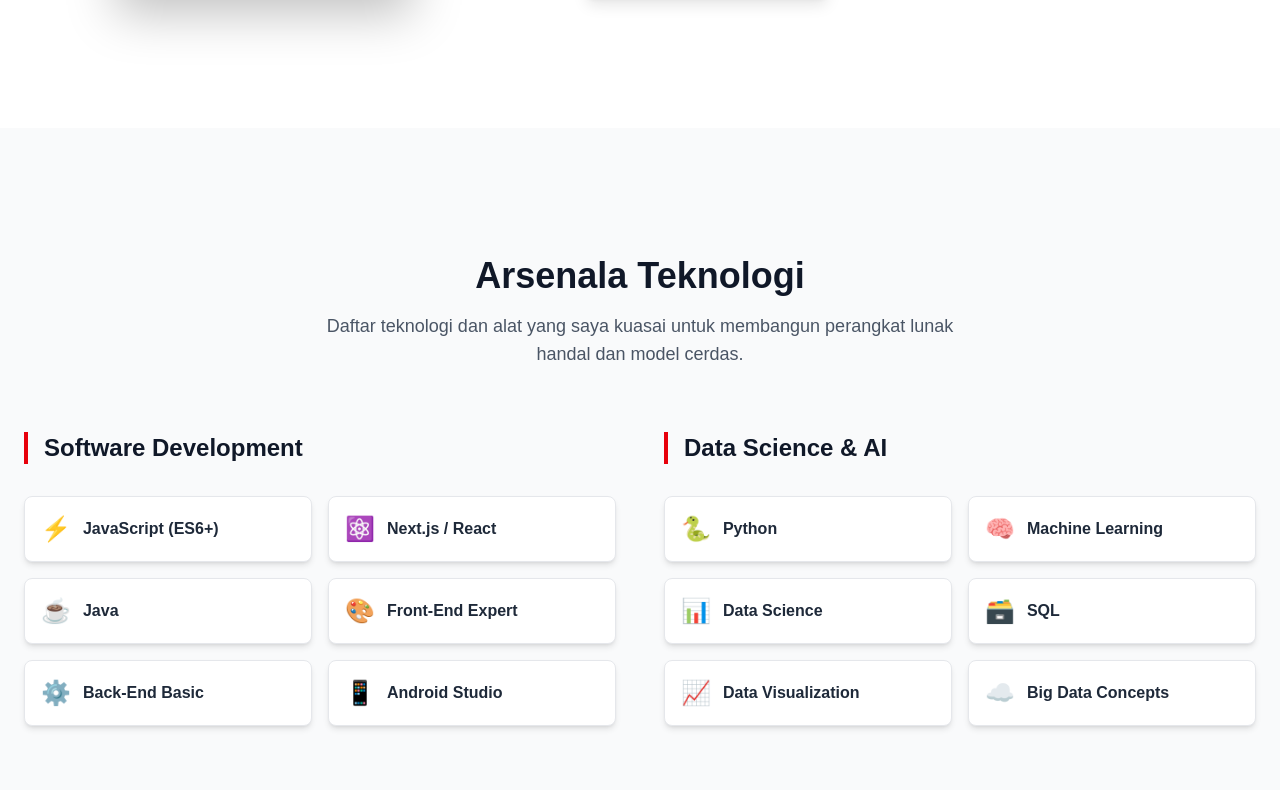
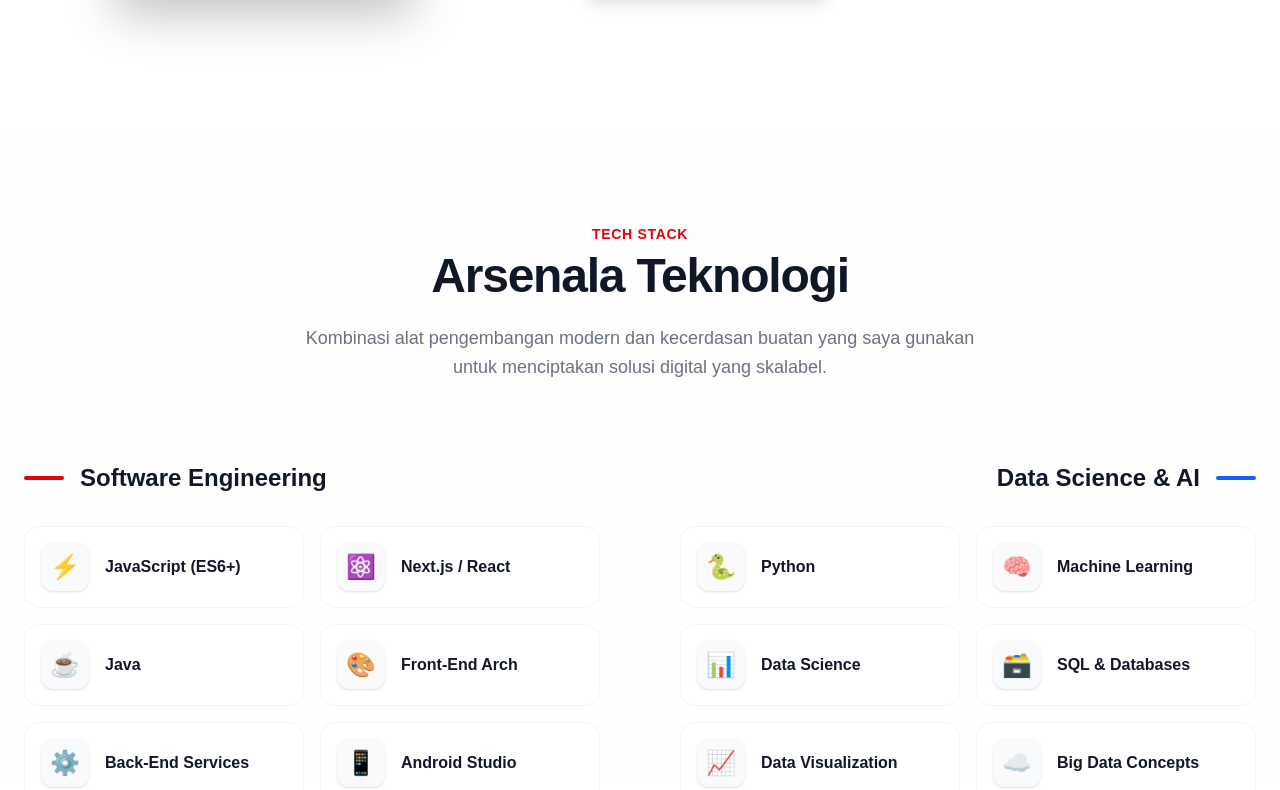
Before and after one commit to xebec51/myportofolio, a Next.js app: page / in a window 1280 px wide. Shown: the part 1230-2020 px from the top of the page. Built offline with nearby package versions, Linux system fonts and the light colour scheme.

Commit message:
feat(ui): redesign skills section with modern cards and hover effects

```diff
--- a/src/components/SkillsSection.tsx
+++ b/src/components/SkillsSection.tsx
@@ -1,90 +1,127 @@
+// src/components/SkillsSection.tsx
 import React from 'react';
 
+// Tipe data untuk Skill
+type SkillProps = {
+    name: string;
+    icon: string;
+    level?: string; // Opsional: jika ingin menambahkan label "Advanced/Basic"
+};
+
 // Kategori Software Development
-const devSkills = [
+const devSkills: SkillProps[] = [
   { name: 'JavaScript (ES6+)', icon: '⚡' },
   { name: 'Next.js / React', icon: '⚛️' },
   { name: 'Java', icon: '☕' },
-  { name: 'Front-End Expert', icon: '🎨' },
-  { name: 'Back-End Basic', icon: '⚙️' },
+  { name: 'Front-End Arch', icon: '🎨' },
+  { name: 'Back-End Services', icon: '⚙️' },
   { name: 'Android Studio', icon: '📱' },
 ];
 
 // Kategori Data & Machine Learning
-const dataSkills = [
+const dataSkills: SkillProps[] = [
   { name: 'Python', icon: '🐍' },
   { name: 'Machine Learning', icon: '🧠' },
   { name: 'Data Science', icon: '📊' },
-  { name: 'SQL', icon: '🗃️' }, // Update icon query untuk visual
+  { name: 'SQL & Databases', icon: '🗃️' },
   { name: 'Data Visualization', icon: '📈' },
   { name: 'Big Data Concepts', icon: '☁️' },
 ];
 
-// Update komponen SkillItem untuk menerima props delay
-const SkillItem = ({ name, icon, delay }: { name: string, icon: string, delay: number }) => (
+// Komponen Kartu Skill Baru
+const SkillCard = ({ name, icon, delay }: { name: string, icon: string, delay: number }) => (
     <div
-        className="flex items-center space-x-3 bg-white p-4 rounded-lg shadow-md hover:shadow-xl transition duration-300 transform hover:-translate-y-1 border border-gray-200"
+        className="group relative flex items-center p-4 bg-white rounded-2xl border border-gray-100 transition-all duration-300 hover:border-red-200 hover:shadow-lg hover:shadow-red-900/5 hover:-translate-y-1"
         data-aos="fade-up"
         data-aos-delay={delay}
     >
-        <span className="text-2xl">{icon}</span>
-        <p className="text-gray-800 font-semibold">{name}</p>
+        {/* Dekorasi Background Hover (Glow halus) */}
+        <div className="absolute inset-0 bg-gradient-to-r from-red-50 to-transparent opacity-0 group-hover:opacity-100 transition-opacity duration-300 rounded-2xl" />
+
+        {/* Icon Wrapper */}
+        <div className="relative z-10 flex-shrink-0 w-12 h-12 flex items-center justify-center bg-gray-50 rounded-xl text-2xl group-hover:scale-110 group-hover:bg-white transition-transform duration-300 shadow-sm">
+            {icon}
+        </div>
+
+        {/* Text */}
+        <div className="relative z-10 ml-4">
+            <h4 className="text-gray-900 font-bold text-base group-hover:text-red-600 transition-colors duration-300">
+                {name}
+            </h4>
+        </div>
     </div>
 );
 
 export default function SkillsSection() {
   return (
-    <section id="skills" className="py-20 md:py-32 bg-gray-50 overflow-hidden">
-        <div className="container mx-auto px-6">
+    <section id="skills" className="py-24 relative bg-white overflow-hidden">
+        {/* Background Decoration (Optional: titik-titik halus) */}
+        <div className="absolute inset-0 opacity-[0.03] bg-[radial-gradient(#000_1px,transparent_1px)] [background-size:16px_16px]" />
 
+        <div className="container mx-auto px-6 relative z-10">
+
+            {/* Section Header */}
+            <div className="text-center mb-20">
+                <span className="text-red-600 font-semibold tracking-wider uppercase text-sm mb-2 block" data-aos="fade-up">
+                    Tech Stack
+                </span>
                 <h2
-                className="text-4xl font-extrabold text-gray-900 text-center mb-4"
+                    className="text-4xl md:text-5xl font-extrabold text-gray-900 mb-6 tracking-tight"
                     data-aos="fade-down"
+                    data-aos-delay="100"
                 >
                     Arsenala Teknologi
                 </h2>
                 <p
-                className="text-lg text-gray-600 text-center mb-16 max-w-2xl mx-auto"
+                    className="text-lg text-gray-500 max-w-2xl mx-auto leading-relaxed"
                     data-aos="fade-up"
-                data-aos-delay="100"
+                    data-aos-delay="200"
                 >
-                Daftar teknologi dan alat yang saya kuasai untuk membangun perangkat lunak handal dan model cerdas.
+                    Kombinasi alat pengembangan modern dan kecerdasan buatan yang saya gunakan untuk menciptakan solusi digital yang skalabel.
                 </p>
+            </div>
 
-            <div className="grid grid-cols-1 md:grid-cols-2 gap-12">
+            {/* Grid Layout */}
+            <div className="grid lg:grid-cols-2 gap-12 lg:gap-20">
+
                 {/* Kolom 1: Software Development */}
-                <div data-aos="fade-right" data-aos-delay="200">
-                    <h3 className="text-2xl font-bold text-gray-900 mb-8 border-l-4 border-red-600 pl-4">
-                        Software Development
-                    </h3>
+                <div data-aos="fade-right" data-aos-delay="300">
+                    <div className="flex items-center mb-8">
+                        <div className="w-10 h-1 bg-red-600 rounded-full mr-4"></div>
+                        <h3 className="text-2xl font-bold text-gray-900">Software Engineering</h3>
+                    </div>
+
                     <div className="grid grid-cols-1 sm:grid-cols-2 gap-4">
                         {devSkills.map((skill, index) => (
-                            <SkillItem
+                            <SkillCard
                                 key={index}
                                 name={skill.name}
                                 icon={skill.icon}
-                                delay={index * 100} // Efek muncul berurutan
+                                delay={index * 100}
                             />
                         ))}
                     </div>
                 </div>
 
                 {/* Kolom 2: Data & AI */}
-                <div data-aos="fade-left" data-aos-delay="300">
-                    <h3 className="text-2xl font-bold text-gray-900 mb-8 border-l-4 border-red-600 pl-4">
-                        Data Science & AI
-                    </h3>
+                <div data-aos="fade-left" data-aos-delay="400">
+                    <div className="flex items-center mb-8 lg:justify-end">
+                        <h3 className="text-2xl font-bold text-gray-900 mr-4">Data Science & AI</h3>
+                        <div className="w-10 h-1 bg-blue-600 rounded-full"></div>
+                    </div>
+
                     <div className="grid grid-cols-1 sm:grid-cols-2 gap-4">
                         {dataSkills.map((skill, index) => (
-                            <SkillItem
+                            <SkillCard
                                 key={index}
                                 name={skill.name}
                                 icon={skill.icon}
-                                delay={index * 100} // Efek muncul berurutan
+                                delay={index * 100}
                             />
                         ))}
                     </div>
                 </div>
+
             </div>
         </div>
     </section>
--- /dev/null
+++ b/src/data/skills.ts
@@ -0,0 +1,19 @@
+// src/data/skills.ts
+
+export const devSkills = [
+  { name: 'JavaScript (ES6+)', icon: '⚡' },
+  { name: 'Next.js / React', icon: '⚛️' },
+  { name: 'Java', icon: '☕' },
+  { name: 'Front-End Expert', icon: '🎨' },
+  { name: 'Back-End Basic', icon: '⚙️' },
+  { name: 'Android Studio', icon: '📱' },
+];
+
+export const dataSkills = [
+  { name: 'Python', icon: '🐍' },
+  { name: 'Machine Learning', icon: '🧠' },
+  { name: 'Data Science', icon: '📊' },
+  { name: 'SQL', icon: '🗃️' },
+  { name: 'Data Visualization', icon: '📈' },
+  { name: 'Big Data Concepts', icon: '☁️' },
+];
```
Lines whose indentation alone changed are shown as unchanged.
